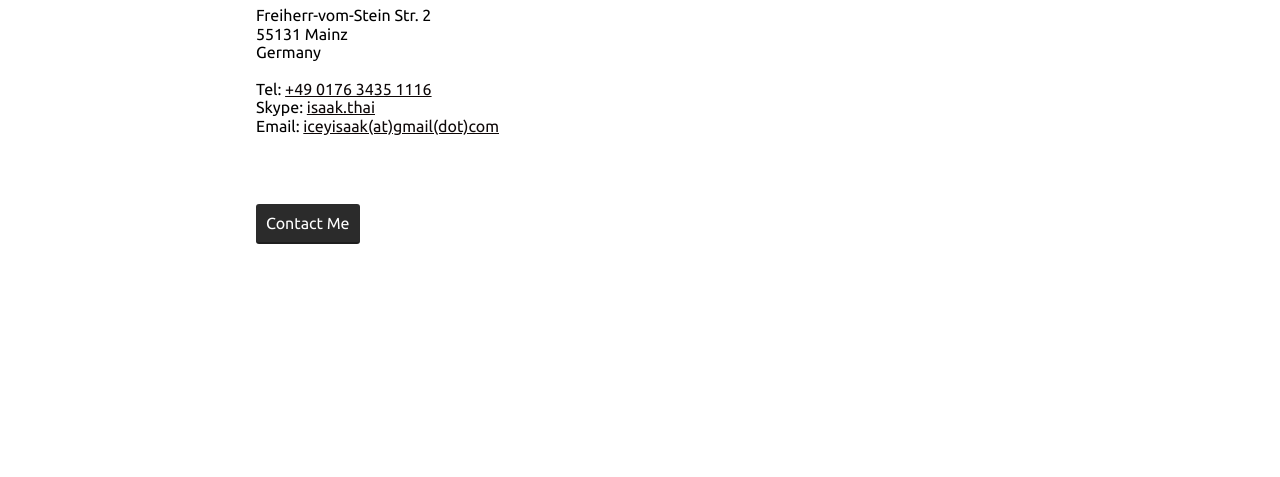
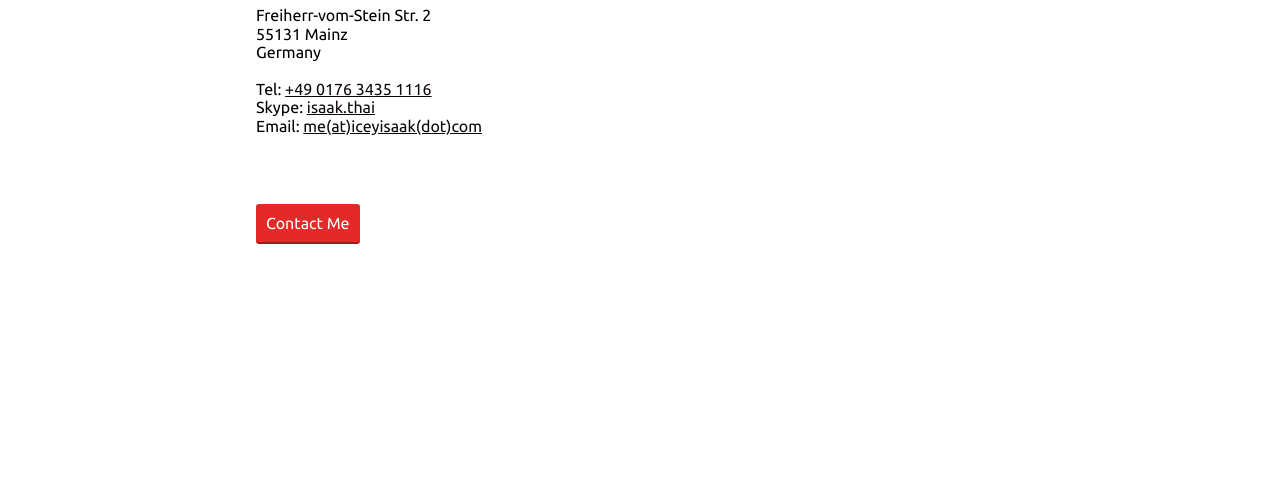
Before and after one commit to iceyisaak/webportfolio, a plain HTML site: page contact.html in a window 1280 px wide. Shown: the part 209-686 px from the top of the page. Drawn offline with Linux system fonts and the light colour scheme.

Commit message:
Updated contact.html

```diff
--- a/contact.html
+++ b/contact.html
@@ -54,9 +54,11 @@
       <br>
       Tel: <a href="tel:+4917634351116" aria-hidden="true"> +49 0176 3435 1116</a> <br>
       Skype: <a href="skype:isaak.thai"> isaak.thai</a> <br>
-      Email: <a href="mailto:iceyisaak@gmail.com">iceyisaak(at)gmail(dot)com</a> <br>
+      Email: <a href="mailto:iceyisaak@gmail.com">me(at)iceyisaak(dot)com</a> <br>
       <br>
-      <a href="mailto:iceyisaak@gmail.com" class="button__secondary mt-5">Contact Me</a>
+      <a href="mailto:me@iceyisaak.com" class="button mt-5">
+        Contact Me
+      </a>
     </div>
   </section>
 
```
Also changed, not shown: index.html (+3 -1 lines).
